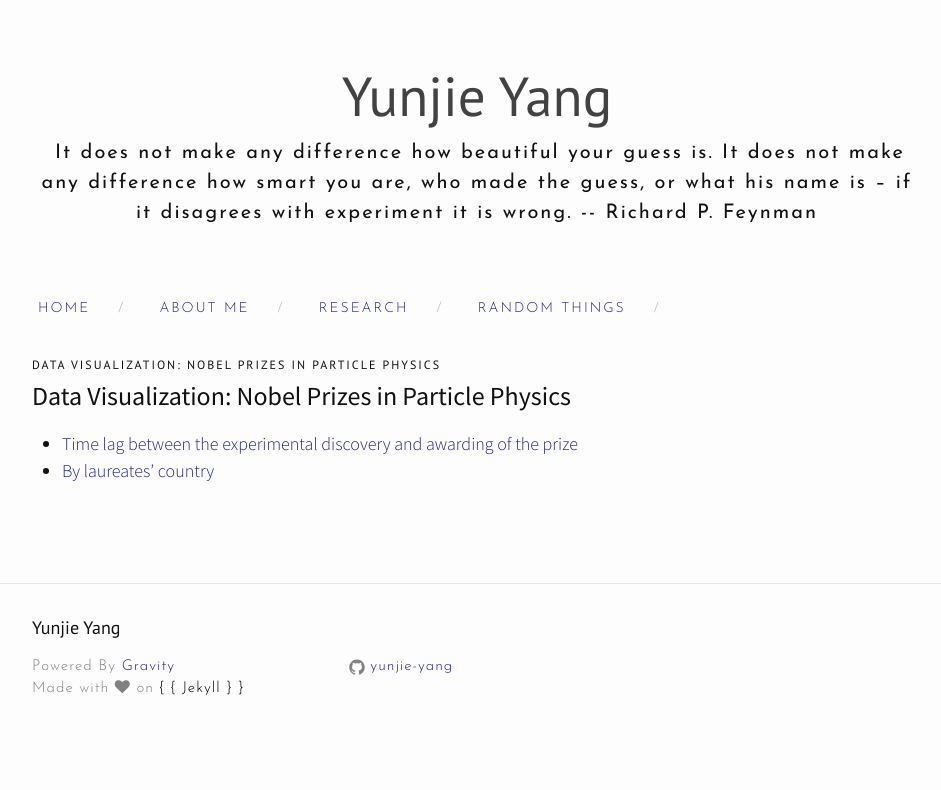
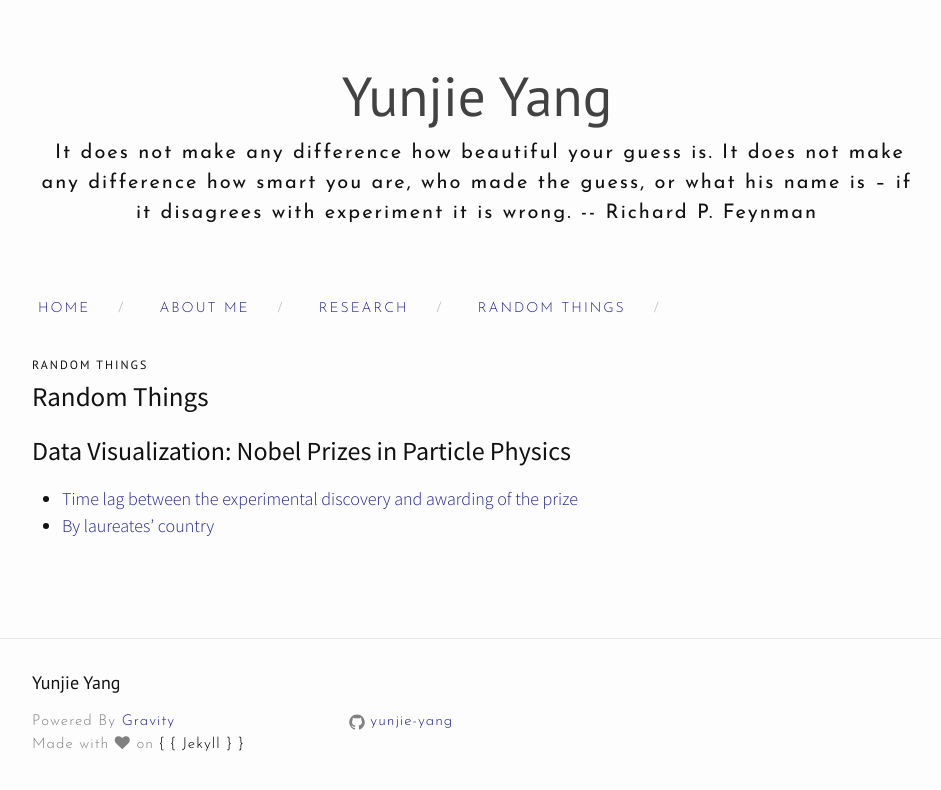
Before and after one commit to yunjie-yang/yunjie-yang.github.io, a Jekyll site: the page built from project.md, in a window 1280 px wide. Shown: the top 790 px of the page, without its empty margins (163-1104 px from the left). Built offline with Jekyll 4.4.1, drawn with Linux system fonts in a browser that asks for light colours; nearby versions of some CDN libraries; our own code applies the rules of GitHub Pages for plain Markdown files.

Commit message:
page title fix attempt 5

```diff
--- a/project.md
+++ b/project.md
@@ -6,6 +6,7 @@ category: "project"
 weight : 3
 #tagline: "How does a project get to be a year late? One day at a time."
 ---
+# Random Things
 ### Data Visualization: Nobel Prizes in Particle Physics
 - [Time lag between the experimental discovery and awarding of the prize](/random_things/blog_exp-award.html)
 - [By laureates' country](/random_things/blog_byCountry.html)
```
